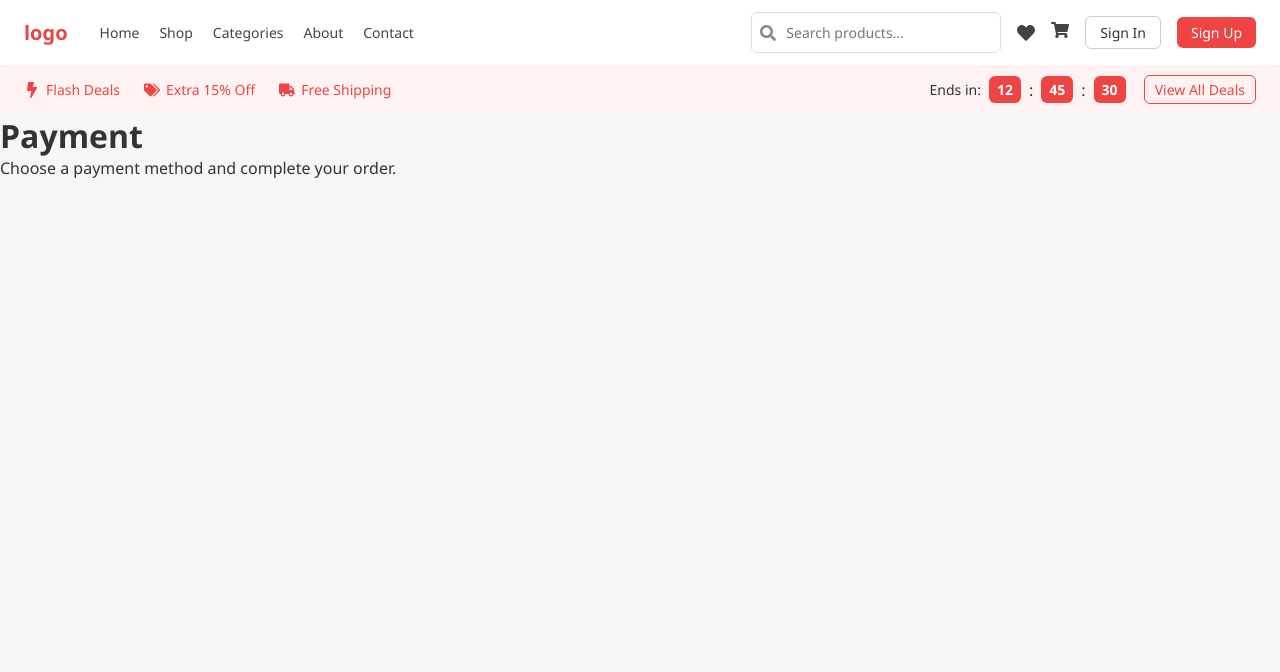
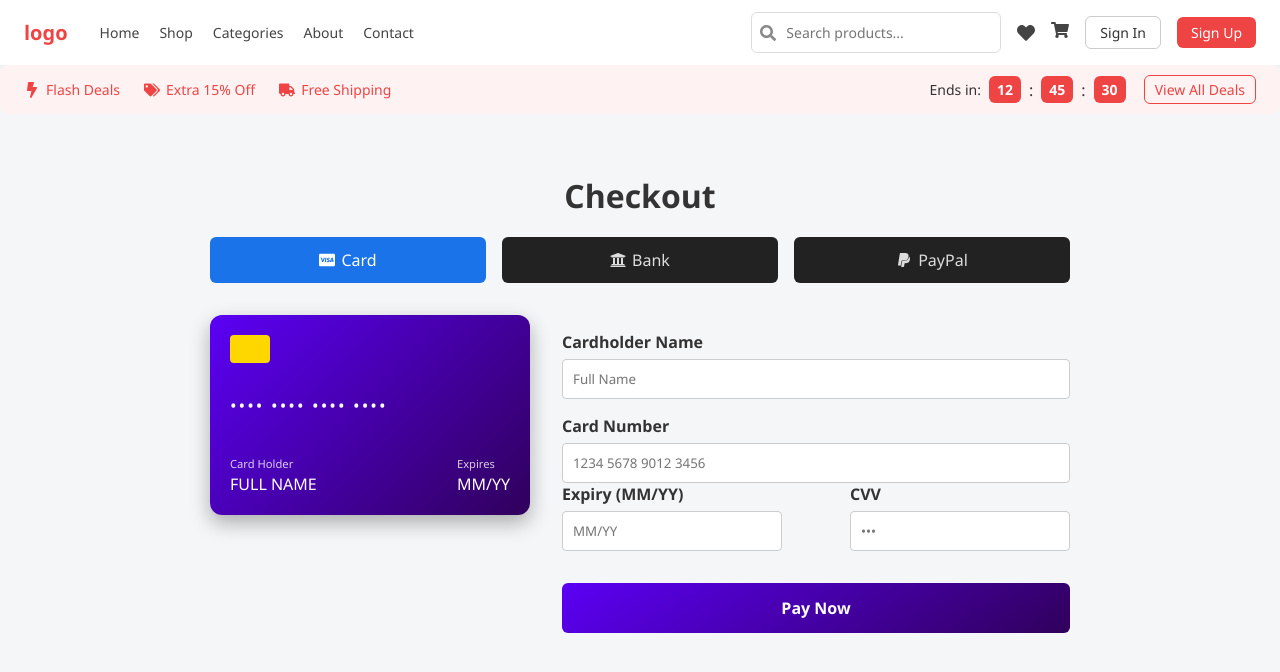
Before and after one commit to AbasThomas/full-auth-dashboard, a React (Vite) app: page /payment in a window 1280 px wide. Shown: the top 672 px of the page. Built offline with nearby package versions, Linux system fonts and the light colour scheme.

Commit message:
auto-commit

```diff
--- a/src/App.jsx
+++ b/src/App.jsx
@@ -21,7 +21,9 @@ import SingleProductPage from "./Pages/SingleProductPage ";
 import DiscountTab from "./Components/Discount";
 import HeroSection from "./Components/Hero";
 import CartPage from "./Pages/CartPage";
-import PaymentPage from "./Pages/PaymentPage";
+import DummyPayment from './Pages/DummyPayment'; // Adjust path if different
+
+// import PaymentPage from "./Pages/PaymentPage";
 
 const App = () => {
   return (
@@ -37,7 +39,7 @@ const App = () => {
         <Route path="/products/:id" element={<SingleProductPage />} />
         <Route path="/cart" element={<CartPage />} />
         <Route path="/checkout" element={<CheckoutPage />} />
-        <Route path="/payment" element={<PaymentPage />} />
+        <Route path="/payment" element={<DummyPayment />} />
 
         {/* Protected routes */}
         <Route
--- /dev/null
+++ b/src/Components/Styles/DummyPayment.css
@@ -0,0 +1,160 @@
+.payment-wrapper {
+    max-width: 900px;
+    margin: 60px auto;
+    padding: 0 20px;
+    font-family: "Segoe UI", sans-serif;
+  }
+
+  .payment-title {
+    text-align: center;
+    margin-bottom: 20px;
+    font-size: 2rem;
+  }
+
+  .tabs {
+    display: flex;
+    justify-content: center;
+    gap: 1rem;
+    margin-bottom: 2rem;
+  }
+
+  .tabs button {
+    flex: 1;
+    padding: 12px 0;
+    background: #222;
+    color: #ddd;
+    border: none;
+    cursor: pointer;
+    font-size: 1rem;
+    display: flex;
+    justify-content: center;
+    align-items: center;
+    gap: 6px;
+    border-radius: 6px;
+    transition: background 0.3s;
+  }
+
+  .tabs button.active,
+  .tabs button:hover {
+    background: #1a73e8;
+    color: #fff;
+  }
+
+  .content {
+    display: flex;
+    gap: 2rem;
+    align-items: flex-start;
+    flex-wrap: wrap;
+  }
+
+  /* Card Preview */
+  .card-preview {
+    background: linear-gradient(135deg, #5b00f5, #30005b);
+    color: #fff;
+    width: 320px;
+    height: 200px;
+    border-radius: 12px;
+    padding: 20px;
+    position: relative;
+    box-shadow: 0 8px 20px rgba(0,0,0,0.3);
+    font-family: monospace;
+  }
+
+  .chip {
+    width: 40px;
+    height: 28px;
+    background: gold;
+    border-radius: 4px;
+  }
+
+  .number {
+    margin-top: 30px;
+    font-size: 1.1rem;
+    letter-spacing: 2px;
+  }
+
+  .footer {
+    position: absolute;
+    bottom: 20px;
+    display: flex;
+    justify-content: space-between;
+    width: calc(100% - 40px);
+  }
+
+  .footer small {
+    font-size: 0.7rem;
+    opacity: 0.8;
+  }
+
+  /* Bank/PayPal Info */
+  .info-box {
+    background: #f9f9f9;
+    padding: 20px;
+    border-radius: 8px;
+    flex: 1;
+    box-shadow: 0 4px 12px rgba(0,0,0,0.1);
+  }
+
+  .info-box h2 {
+    margin-top: 0;
+  }
+
+  /* Form */
+  .form {
+    flex: 1;
+    display: flex;
+    flex-direction: column;
+  }
+
+  .form label {
+    margin-top: 1rem;
+    font-weight: 600;
+  }
+
+  .form input {
+    padding: 10px;
+    margin-top: 6px;
+    border: 1px solid #ccc;
+    border-radius: 4px;
+  }
+
+  .row {
+    display: flex;
+    gap: 1rem;
+  }
+
+  .note {
+    margin: 1rem 0;
+  }
+
+  .btn-payment {
+    margin-top: 2rem;
+    padding: 14px;
+    background: linear-gradient(145deg, #5b00f5, #30005b);
+    color: #fff;
+    border: none;
+    border-radius: 6px;
+    font-size: 1rem;
+    font-weight: 600;
+    cursor: pointer;
+    transition: transform 0.2s, box-shadow 0.2s;
+  }
+
+  .btn-payment:hover {
+    transform: translateY(-2px);
+    box-shadow: 0 6px 16px rgba(0,0,0,0.2);
+  }
+
+  /* Responsive */
+  @media (max-width: 768px) {
+    .content {
+      flex-direction: column;
+      align-items: center;
+    }
+
+    .card-preview {
+      width: 100%;
+      height: auto;
+      padding-bottom: 56%;
+    }
+  }
--- /dev/null
+++ b/src/Pages/DummyPayment.jsx
@@ -0,0 +1,163 @@
+import React, { useState } from 'react';
+import '../Components/Styles/DummyPayment.css'; // Adjust the path as necessary
+import {
+  FaCcVisa,
+  FaCcMastercard,
+  FaUniversity,
+  FaPaypal
+} from 'react-icons/fa';
+
+const Payment = () => {
+  const [method, setMethod] = useState('card');
+  const [card, setCard] = useState({
+    name: '',
+    number: '',
+    expiry: '',
+    cvv: ''
+  });
+
+  const onChange = (e) => {
+    const { name, value } = e.target;
+    setCard(prev => ({ ...prev, [name]: value }));
+  };
+
+  return (
+    <div className="payment-wrapper">
+      <h1 className="payment-title">Checkout</h1>
+
+      <div className="tabs">
+        <button
+          className={method === 'card' ? 'active' : ''}
+          onClick={() => setMethod('card')}
+        >
+          <FaCcVisa /> Card
+        </button>
+        <button
+          className={method === 'bank' ? 'active' : ''}
+          onClick={() => setMethod('bank')}
+        >
+          <FaUniversity /> Bank
+        </button>
+        <button
+          className={method === 'paypal' ? 'active' : ''}
+          onClick={() => setMethod('paypal')}
+        >
+          <FaPaypal /> PayPal
+        </button>
+      </div>
+
+      <div className="content">
+        {/* Preview / Info */}
+        {method === 'card' && (
+          <div className="card-preview">
+            <div className="chip" />
+            <div className="number">
+              {card.number.padEnd(16, '•').replace(/(.{4})/g, '$1 ')}
+            </div>
+            <div className="footer">
+              <div>
+                <small>Card Holder</small>
+                <p>{card.name || 'FULL NAME'}</p>
+              </div>
+              <div>
+                <small>Expires</small>
+                <p>{card.expiry || 'MM/YY'}</p>
+              </div>
+            </div>
+          </div>
+        )}
+        {method === 'bank' && (
+          <div className="info-box">
+            <h2>Bank Transfer</h2>
+            <p><strong>Bank:</strong> Dummy Bank Ltd.</p>
+            <p><strong>Account #:</strong> 1234 5678 9012</p>
+            <p><strong>Name:</strong> Thomas Abas</p>
+          </div>
+        )}
+        {method === 'paypal' && (
+          <div className="info-box">
+            <h2>PayPal</h2>
+            <p>You’ll be redirected to PayPal to complete payment.</p>
+          </div>
+        )}
+
+        {/* Form */}
+        <form className="form" onSubmit={e => e.preventDefault()}>
+          {method === 'card' && (
+            <>
+              <label>Cardholder Name</label>
+              <input
+                type="text"
+                name="name"
+                placeholder="Full Name"
+                value={card.name}
+                onChange={onChange}
+                required
+              />
+
+              <label>Card Number</label>
+              <input
+                type="text"
+                name="number"
+                placeholder="1234 5678 9012 3456"
+                maxLength="16"
+                value={card.number}
+                onChange={onChange}
+                required
+              />
+
+              <div className="row">
+                <div>
+                  <label>Expiry (MM/YY)</label>
+                  <input
+                    type="text"
+                    name="expiry"
+                    placeholder="MM/YY"
+                    maxLength="5"
+                    value={card.expiry}
+                    onChange={onChange}
+                    required
+                  />
+                </div>
+                <div>
+                  <label>CVV</label>
+                  <input
+                    type="password"
+                    name="cvv"
+                    placeholder="•••"
+                    maxLength="3"
+                    value={card.cvv}
+                    onChange={onChange}
+                    required
+                  />
+                </div>
+              </div>
+            </>
+          )}
+
+          {method === 'bank' && (
+            <>
+              <label>Your Full Name</label>
+              <input type="text" placeholder="Full Name" required />
+
+              <label>Reference</label>
+              <input type="text" placeholder="e.g. Invoice #1234" required />
+            </>
+          )}
+
+          {method === 'paypal' && (
+            <p className="note">Click “Proceed” to continue with PayPal.</p>
+          )}
+
+          <button type="submit" className="btn-payment">
+            {method === 'card' && 'Pay Now'}
+            {method === 'bank' && 'Confirm Transfer'}
+            {method === 'paypal' && 'Proceed to PayPal'}
+          </button>
+        </form>
+      </div>
+    </div>
+  );
+};
+
+export default Payment;
--- a/src/contexts/AuthContext.jsx
+++ b/src/contexts/AuthContext.jsx
@@ -11,7 +11,7 @@ export const AuthProvider = ({ children }) => {
   const login = (userData) => {
     // Make sure the name is part of the userData passed in here
     const cleanUserData = {
-      name: userData.name,
+      fullName: userData.fullName,
       email: userData.email,
       token: userData.token || "", // optional
     };
```
Also changed, not shown: src/validations/userSchema.jsx (indentation only).
